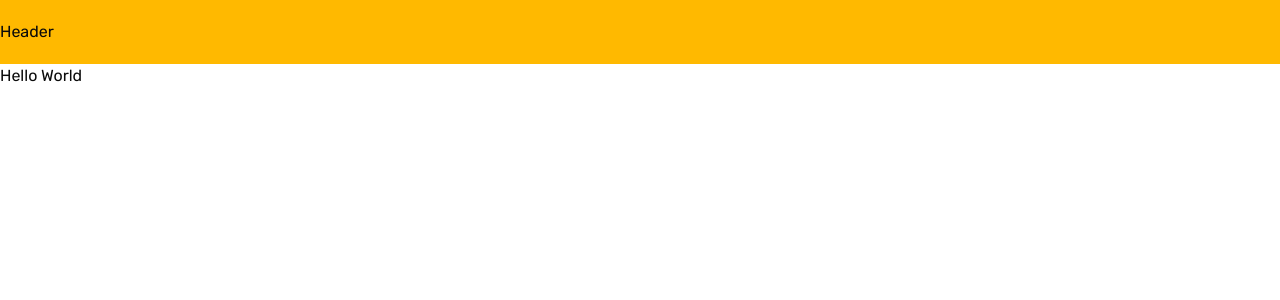
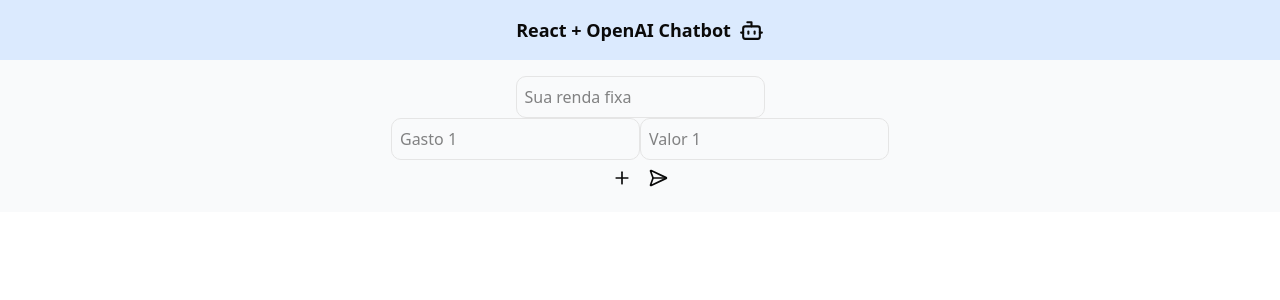
Before and after one commit to Amanda093/poupa_mais, a Next.js app: page / in a window 1280 px wide. Shown: the top 300 px of the page. Built offline with nearby package versions, Linux system fonts and the light colour scheme.

Commit message:
chore: api funcional utilizando huggingface

```diff
--- a/package.json
+++ b/package.json
@@ -9,13 +9,19 @@
     "lint": "next lint"
   },
   "dependencies": {
+    "@huggingface/inference": "^3.9.2",
     "@radix-ui/react-navigation-menu": "^1.2.10",
+    "axios": "^1.9.0",
     "class-variance-authority": "^0.7.1",
     "clsx": "^2.1.1",
+    "dotenv": "^16.5.0",
     "lucide-react": "^0.503.0",
     "next": "15.3.1",
+    "node-fetch": "^3.3.2",
     "react": "^19.0.0",
     "react-dom": "^19.0.0",
+    "react-icons": "^5.5.0",
+    "react-markdown": "^10.1.0",
     "tailwind-merge": "^3.2.0"
   },
   "devDependencies": {
--- a/src/app/page.tsx
+++ b/src/app/page.tsx
@@ -1,10 +1,7 @@
+import ChatComponent from "@/components/ui/chatComponent";
+
 export default function Home() {
   return (
-    <div className="font-[family-name:var(--font-rubik)]">
-      <div className="w-full  bg-amber-400 h-[4rem] flex items-center ">
-        Header
-      </div>
-      <main>Hello World</main>
-    </div>
+    <ChatComponent />
   );
 }
--- /dev/null
+++ b/src/components/ui/chatComponent.tsx
@@ -0,0 +1,90 @@
+"use client";
+
+import useChatbot from '@/hooks/useChatbot';
+import { Custeio } from '@/interfaces/Custeio';
+import React, { useState } from 'react';
+import { LuBot, LuPlus, LuSendHorizontal } from 'react-icons/lu';
+import Markdown from 'react-markdown';
+
+interface IChatComponentProps {
+}
+
+const ChatComponent: React.FunctionComponent<IChatComponentProps> = () => {
+
+    const [custeio, setCusteio] = useState<Custeio>({
+        renda: '',
+        gastos: [{ nome: '', valor: '' }]
+      });
+
+      const handleChangeRenda = (e: React.ChangeEvent<HTMLInputElement>) => {
+        setCusteio({ ...custeio, renda: e.target.value });
+      };
+
+      const handleChangeGastos = (index: number, campo: 'nome' | 'valor', value: string) => {
+        const novosGastoss = [...custeio.gastos];
+        novosGastoss[index][campo] = value;
+        setCusteio({ ...custeio, gastos: novosGastoss });
+      };
+
+      const addGastos = () => {
+        setCusteio({
+          ...custeio,
+          gastos: [...custeio.gastos, { nome: '', valor: '' }],
+        });
+      };
+
+    const { mensagemBot, sendMensagem } = useChatbot();
+
+    const handleSend = () => {
+
+        const envio: Custeio = custeio;
+
+          sendMensagem(envio);
+        };
+
+  return (
+    <div className='flex flex-col h-[80vh] bg-white'>
+        <h2 className='p-4 font-semibold text-lg text-center bg-blue-100 flex text-bluel800 justify-center items-center gap-2'>
+            React + OpenAI Chatbot <LuBot size={25}/>
+        </h2>
+        <div className='flex flex-col items-center p-4 bg-gray-50'>
+            <input type='text'
+                className='flex-1 p-2 border rounded-lg focus:outline-none'
+                placeholder='Sua renda fixa'
+                value={custeio.renda}
+                onChange={(e) => handleChangeRenda(e)}
+            />
+            {custeio.gastos.map((gasto, index) => (
+                <div key={index} className='flex flex-row overflow-y-auto'>
+                <input type='text'
+                    className='flex-1 p-2 border rounded-lg focus:outline-none'
+                    placeholder={ `Gasto ${index + 1}`}
+                    value={gasto.nome}
+                    onChange={(e) => { handleChangeGastos(index, 'nome', e.target.value)}}
+                 />
+                 <input type='text'
+                    className='flex-1 p-2 border rounded-lg focus:outline-none'
+                    placeholder={ `Valor ${index + 1}`}
+                    value={gasto.valor}
+                    onChange={(e) => { handleChangeGastos(index, 'valor', e.target.value)}}
+                 />
+                </div>
+            ))}
+            <div className='flex flex-row'>
+            <button onClick={addGastos} className='p-2'> <LuPlus size={20}/></button>
+            <button onClick={handleSend} className='p-2'>
+                <LuSendHorizontal size={20} />
+            </button>
+            </div>
+        </div>
+        <div className='flex-1 overflow-y-auto p-4 space-y-2'>
+                <div className={`p-3 rounded-lg max-w-xs`}>
+                    <Markdown>{mensagemBot}</Markdown>
+                </div>
+        </div>
+
+    </div>
+  );
+}
+
+export default ChatComponent;
--- /dev/null
+++ b/src/hooks/useChatbot.ts
@@ -0,0 +1,27 @@
+import { useState } from "react";
+import axios from "axios";
+import { Custeio } from "@/interfaces/Custeio";
+
+const useChatbot = () => {
+    const [ mensagemBot, setMensagemBot ] = useState<string>('');
+
+    // Agora o parâmetro 'mensagem' é do tipo Custeio[]
+    const sendMensagem = async (mensagem: Custeio) => {
+        try {
+            // Envia a mensagem para a API
+            const resposta = await axios.post('/api/chat', mensagem);
+
+            const mensagemBot = resposta.data.message ?? 'Erro: resposta vazia do bot.';
+
+            setMensagemBot(mensagemBot);
+        } catch (error) {
+            if (axios.isAxiosError(error)) {
+                console.error('Erro ao enviar a mensagem para a API:', error.response?.data || 'Sem resposta do servidor');
+            }
+        }
+    };
+
+    return { mensagemBot, sendMensagem };
+};
+
+export default useChatbot;
--- /dev/null
+++ b/src/interfaces/Custeio.ts
@@ -0,0 +1,11 @@
+interface Gasto {
+    nome: string,
+    valor: string
+}
+
+interface Custeio {
+    renda: string,
+    gastos: Gasto[]
+}
+
+export type {Custeio};
--- /dev/null
+++ b/src/pages/api/chat.ts
@@ -0,0 +1,82 @@
+import type { NextApiRequest, NextApiResponse } from 'next';
+import { InferenceClient } from "@huggingface/inference";
+import fetch from 'node-fetch';
+import { Custeio } from '@/interfaces/Custeio';
+
+// Função para buscar dados econômicos (exemplo: inflação, Selic, etc.)
+async function buscarDadosEconomia() {
+    try {
+        const resposta = await fetch('https://api.bcb.gov.br/dados/serie/bcdata.sgs.11/dados/ultimos/1?formato=json');
+        const dados: any = await resposta.json();
+
+        return {
+            taxaSelic: dados[0]?.valor || 'não disponível',
+            dataReferencia: dados[0]?.data || 'desconhecida',
+        };
+    } catch (error) {
+        console.error('Erro ao buscar dados econômicos:', error);
+        return {
+            taxaSelic: 'erro ao obter',
+            dataReferencia: 'erro ao obter',
+        };
+    }
+}
+
+const handler = async (req: NextApiRequest, res: NextApiResponse) => {
+    if (req.method === 'POST') {
+        const mensagem = req.body as Custeio;
+        const hf = new InferenceClient( process.env.HUGGINGFACE_API_KEY!);
+
+        try {
+
+            const economia = await buscarDadosEconomia();
+            console.log('mensagem recebida:', mensagem);
+            console.log('gastos recebidos:', mensagem?.gastos);
+            const gastosFormat = mensagem.gastos
+                .map((g) => `${g.nome}, que custa R$ ${g.valor}`)
+                .join('\n');
+
+            const prompt = `
+                O usuário tem uma **renda mensal de R$ ${mensagem.renda}** e mora em São Paulo, Brasil.
+
+                Gastos mensais informados:
+                ${gastosFormat}
+
+                Cenário econômico atual:
+                - Taxa Selic: ${economia.taxaSelic}% (dados de ${economia.dataReferencia})
+
+                Com base nisso, elabore um plano de economia com:
+                - Estimativa de economia mensal
+                - Sugestões de corte de gastos
+                - Metas de curto, médio e longo prazo
+                - Dicas de investimento compatíveis com o cenário brasileiro atual.
+            `;
+
+            const out = await hf.chatCompletion({
+                provider: "cerebras",
+                model: "meta-llama/Llama-3.3-70B-Instruct",
+                messages: [
+                    { role: "system", content: "Você é um consultor financeiro que ajuda brasileiros com educação financeira." },
+                    { role: "user", content: prompt }
+                ],
+                max_tokens: 800,
+                temperature: 0.7,
+            });
+
+            if (!out.choices || out.choices.length === 0) {
+                return res.status(500).json({ error: 'Resposta inesperada da Huggingface', detalhes: out });
+            }
+
+            const mensagemBot = out.choices[0].message.content;
+
+            res.status(200).json({ message: mensagemBot });
+        } catch (error) {
+            console.error('Erro ao processar:', error);
+            res.status(500).json({ error: 'Erro ao processar a mensagem/Sem resposta da LLM' });
+        }
+    } else {
+        res.status(405).json({ error: 'Método não permitido' });
+    }
+};
+
+export default handler;
```
Also changed, not shown: 1 other file (tests, documents, lock files or other folders).
